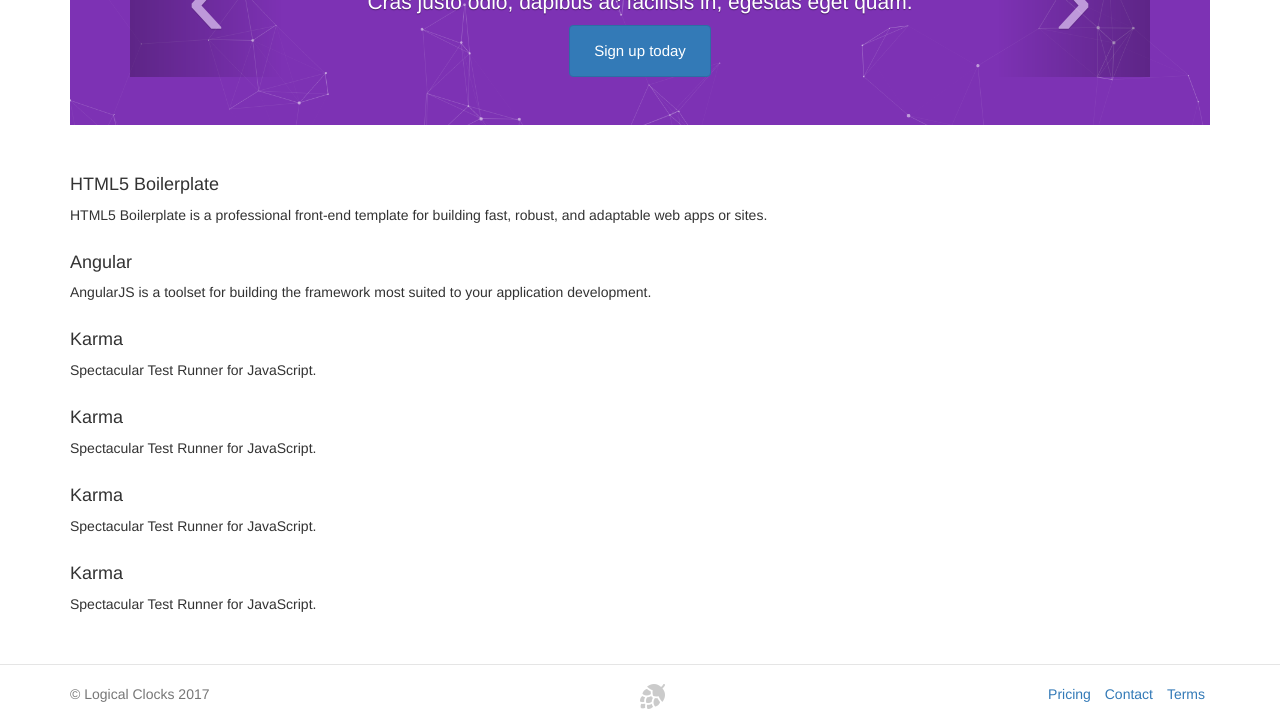
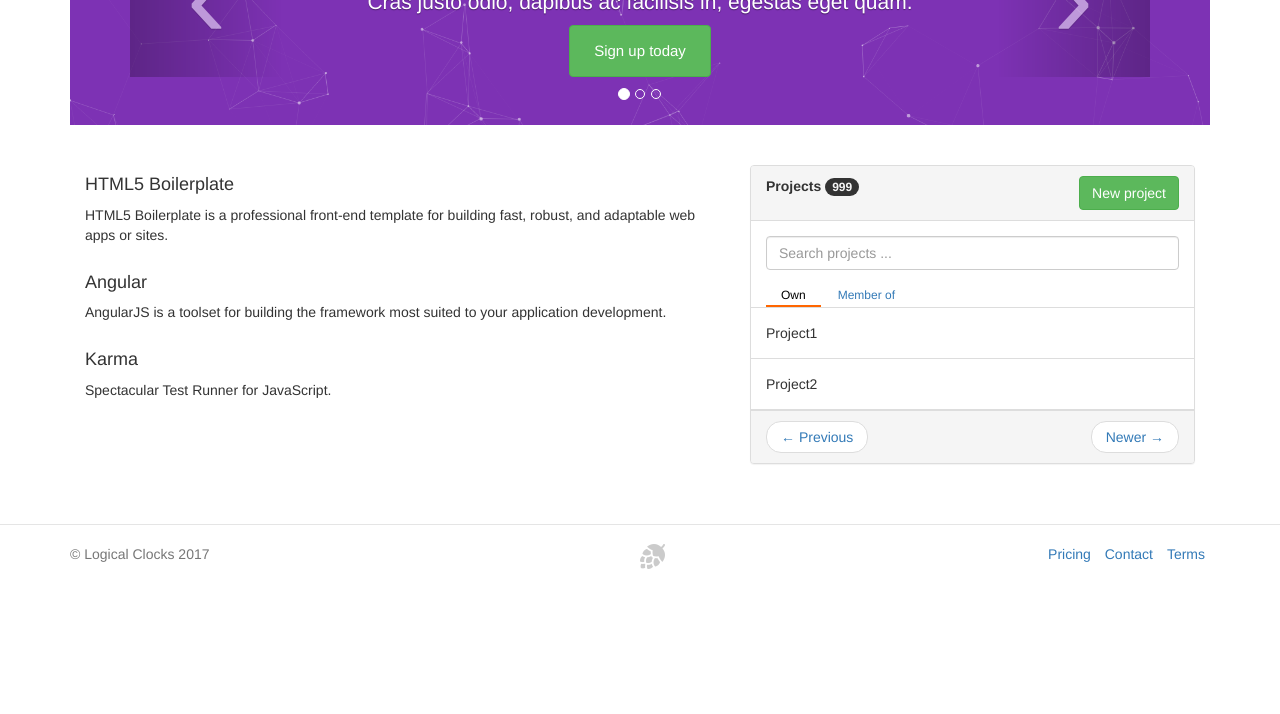
Before and after one commit to ErmiasG/Dashboard, a website: page app/index.html in a window 1280 px wide. Shown: the part 222-936 px from the top of the page. After the commit the page ends 800 px from the top, so only its background shows below. Drawn offline with nearby package versions, Linux system fonts and the light colour scheme; some packages are replaced by stand-ins of ours; files that its build step writes are made by us from their sources.

Commit message:
added project panel

```diff
--- a/app/styles/main.css
+++ b/app/styles/main.css
@@ -28,6 +28,47 @@ body {
   margin-bottom: 0;
   line-height: 40px;
   padding-bottom: 19px;
+}
+
+.nav-pills > .active > a {
+  text-decoration: none;
+  border-radius:0px;
+  border-bottom-width: 2px;
+  border-bottom-style: solid;
+  border-bottom-color: #FF6600;
+  color: #000 !important;
+  background-color: transparent !important;
+}
+
+.nav-pills > li > a:hover {
+  text-decoration: none;
+  border-radius:0px;
+  border-bottom-width: 2px;
+  border-bottom-style: solid;
+  border-bottom-color: gray;
+  background-color: transparent !important;
+}
+.nav-pills > li > a{
+  border-radius:0px;
+}
+
+.nav-pills {
+  font-size: 12px;
+  line-height: 0;
+}
+
+.panel-default > .panel-heading {
+  font-weight: bold;
+}
+.panel-body {
+  border-bottom: 1px solid #ddd;
+}
+.panel-body-no-padding {
+  padding-bottom: 0px;
+}
+
+.panel-footer .pager {
+  margin: 0;
 }
 
 .header .navbar-search {
@@ -150,6 +191,10 @@ body {
   z-index: 10;
 }
 
+.carousel-indicators {
+  top: 105%;
+}
+
 /* Responsive: Portrait tablets and up */
 @media screen and (min-width: 768px) {
 
--- a/app/views/main.html
+++ b/app/views/main.html
@@ -4,33 +4,38 @@
         <div class="item active">
           <div class="container">
             <div class="carousel-caption">
-              <h1>Example headline.</h1>
+              <h1>Spark tour.</h1>
               <p class="lead">Cras justo odio, dapibus ac facilisis in, egestas eget quam.</p>
-              <a class="btn btn-large btn-primary" href="#">Sign up today</a>
+              <a class="btn btn-large btn-success" href="#">Sign up today</a>
             </div>
           </div>
         </div>
         <div class="item">
           <div class="container">
             <div class="carousel-caption">
-              <h1>Another example headline.</h1>
+              <h1>Kafka tour.</h1>
               <p class="lead">Cras justo odio, dapibus ac facilisis in, egestas eget quam.</p>
-              <a class="btn btn-large btn-primary" href="#">Learn more</a>
+              <a class="btn btn-large btn-success" href="#">Learn more</a>
             </div>
           </div>
         </div>
         <div class="item">
           <div class="container">
             <div class="carousel-caption">
-              <h1>One more for good measure.</h1>
+              <h1>Zeppelin tour.</h1>
               <p class="lead">Cras justo odio, dapibus ac facilisis in, egestas eget quam.</p>
-              <a class="btn btn-large btn-primary" href="#">Browse gallery</a>
+              <a class="btn btn-large btn-success" href="#">Browse gallery</a>
             </div>
           </div>
         </div>
       </div>
-      <a class="left carousel-control" href="#myCarousel" data-slide="prev">‹</a>
-      <a class="right carousel-control" href="#myCarousel" data-slide="next">›</a>
+      <a class="left carousel-control"  data-target="#myCarousel" data-slide="prev">‹</a>
+      <a class="right carousel-control" data-target="#myCarousel" data-slide="next">›</a>
+      <ol class="carousel-indicators">
+        <li data-target="#myCarousel" data-slide-to="0" class="active"></li>
+        <li data-target="#myCarousel" data-slide-to="1"></li>
+        <li data-target="#myCarousel" data-slide-to="2"></li>
+      </ol>
     </div><!-- /.carousel -->
 <!--  <h2>Welcom to Hopsworks!</h2>
   <p class="lead">
@@ -41,6 +46,7 @@
 </div>
 
 <div class="row marketing">
+  <div class="col-md-7">
     <h4>HTML5 Boilerplate</h4>
     <p>
       HTML5 Boilerplate is a professional front-end template for building fast, robust, and adaptable web apps or sites.
@@ -54,12 +60,45 @@
     <h4>Karma</h4>
     <p>Spectacular Test Runner for JavaScript.</p>
 
-  <h4>Karma</h4>
-  <p>Spectacular Test Runner for JavaScript.</p>
+  </div>
 
-  <h4>Karma</h4>
-  <p>Spectacular Test Runner for JavaScript.</p>
-
-  <h4>Karma</h4>
-  <p>Spectacular Test Runner for JavaScript.</p>
+  <div class="col-md-5">
+    <div class="panel panel-default">
+      <div class="panel-heading clearfix">
+        Projects <span class="badge">999</span>
+        <div class="pull-right">
+            <a href="#" class="btn btn-success">New project</a>
         </div>
+      </div>
+      <div class="panel-body panel-body-no-padding" style="">
+        <form class="form">
+          <div class="form-group">
+            <input type="text" class="form-control navbar-search" placeholder="Search projects ...">
+          </div>
+        </form>
+        <ul class="nav nav-pills" id="mynavPills">
+           <li class="item active">
+             <a data-target="#mynavPills" data-slide-to="0" class="active">Own</a>
+           </li>
+           <li class="item">
+             <a data-target="#mynavPills" data-slide-to="1">Member of</a>
+           </li>
+        </ul>
+      </div>
+      <div class="panel-body">
+        Project1
+      </div>
+      <div class="panel-body">
+        Project2
+      </div>
+      <div class="panel-footer clearfix">
+        <nav aria-label="...">
+          <ul class="pager">
+            <li class="previous"><a href="#"><span aria-hidden="true">&larr;</span> Previous</a></li>
+            <li class="next"><a href="#">Newer <span aria-hidden="true">&rarr;</span></a></li>
+          </ul>
+        </nav>
+      </div>
+    </div>
+  </div>
+</div>
```
Also changed, not shown: app/index.html (+0 -1 lines). Lines whose indentation alone changed are shown as unchanged.
